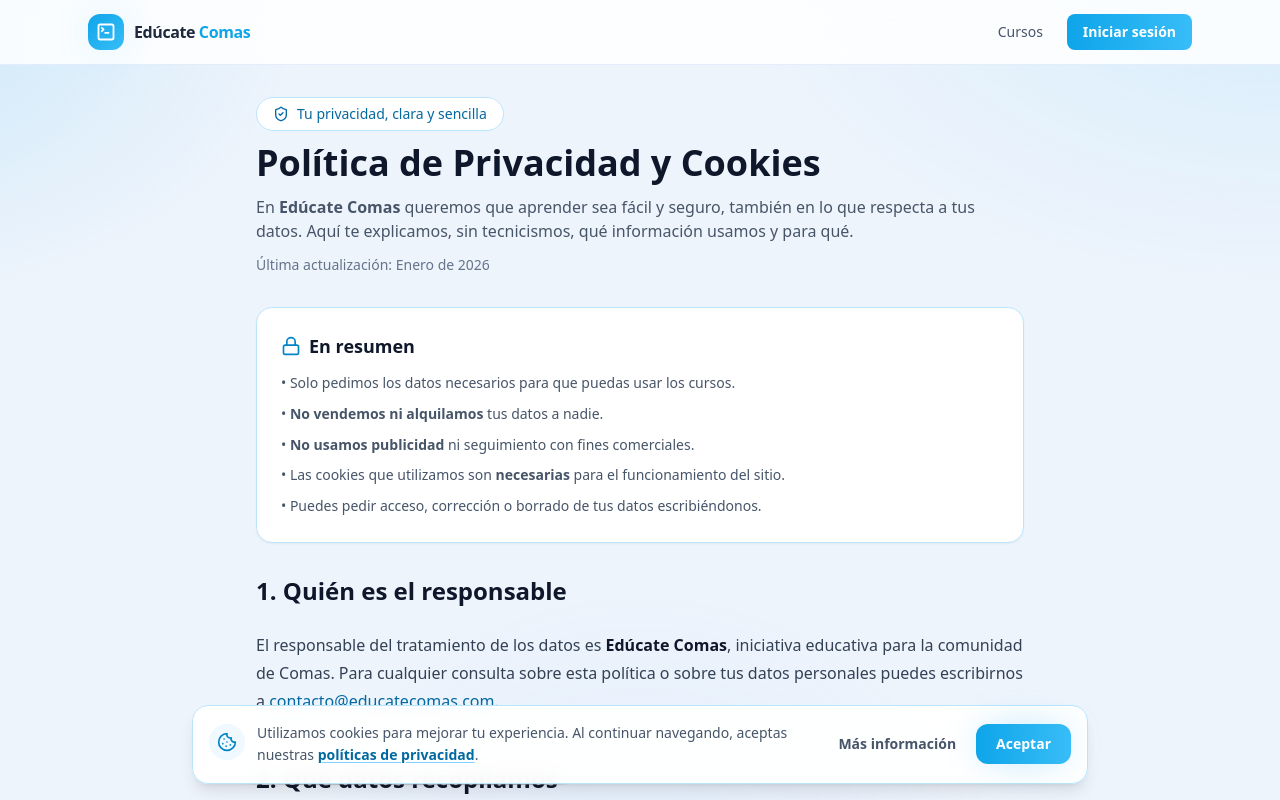
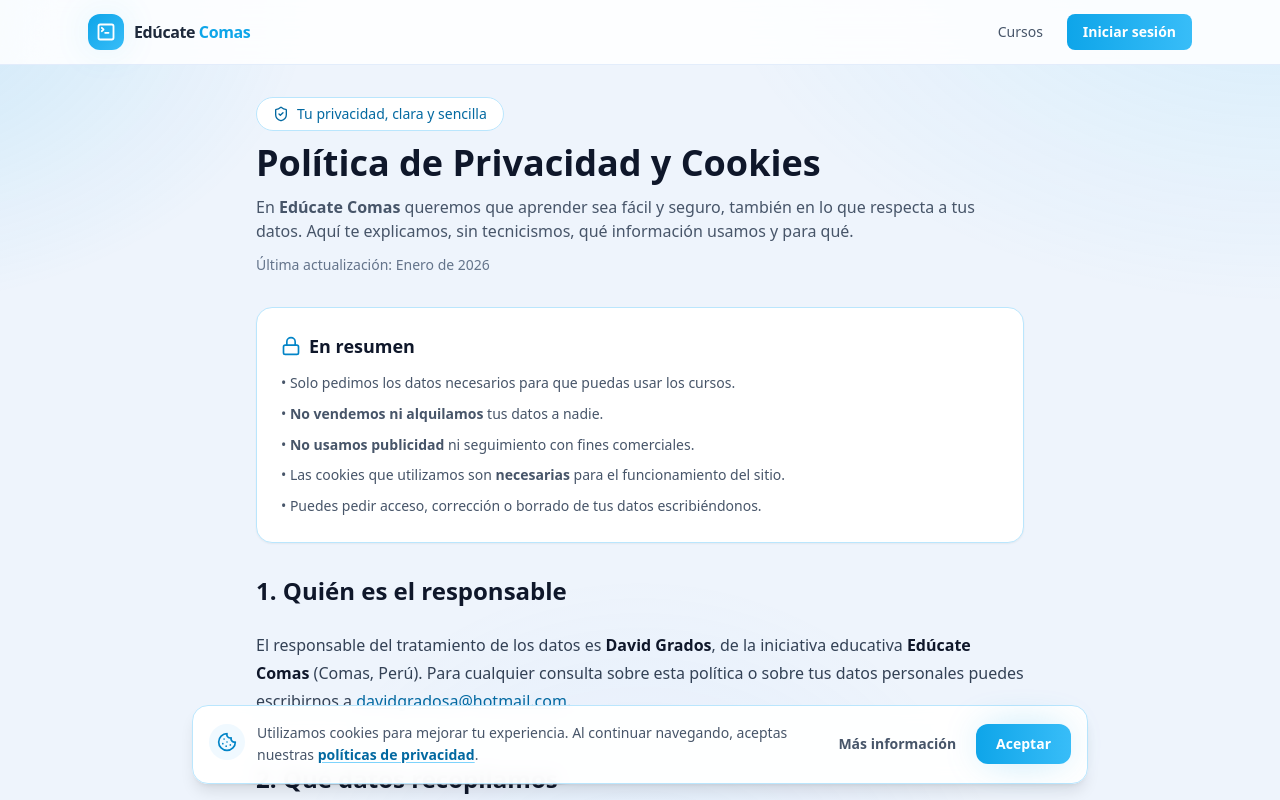
Before and after one commit to davidgrados/plataforma-cursos, a Next.js app: page /privacidad in a window 1280 px wide. Shown: the top 800 px of the page. Built offline with nearby package versions, Linux system fonts and the light colour scheme; no server answers.

Commit message:
Contacto de privacidad: David Grados (davidgradosa@hotmail.com)

```diff
--- a/app/privacidad/page.tsx
+++ b/app/privacidad/page.tsx
@@ -9,7 +9,8 @@ export const metadata: Metadata = {
 };
 
 const ACTUALIZADO = 'Enero de 2026';
-const CONTACTO = 'contacto@educatecomas.com';
+const CONTACTO = 'davidgradosa@hotmail.com';
+const RESPONSABLE = 'David Grados';
 
 export default function PrivacidadPage() {
   return (
@@ -48,9 +49,9 @@ export default function PrivacidadPage() {
       <div className="prose prose-slate max-w-none prose-headings:scroll-mt-24 prose-a:text-sky-700">
         <h2>1. Quién es el responsable</h2>
         <p>
-          El responsable del tratamiento de los datos es <strong>Edúcate Comas</strong>, iniciativa
-          educativa para la comunidad de Comas. Para cualquier consulta sobre esta política o sobre
-          tus datos personales puedes escribirnos a{' '}
+          El responsable del tratamiento de los datos es <strong>{RESPONSABLE}</strong>, de la
+          iniciativa educativa <strong>Edúcate Comas</strong> (Comas, Perú). Para cualquier consulta
+          sobre esta política o sobre tus datos personales puedes escribirnos a{' '}
           <a href={`mailto:${CONTACTO}`}>{CONTACTO}</a>.
         </p>
 
@@ -187,7 +188,8 @@ export default function PrivacidadPage() {
 
         <h2>12. Contacto</h2>
         <p>
-          Si tienes dudas sobre esta política o sobre cómo tratamos tus datos, escríbenos a{' '}
+          Si tienes dudas sobre esta política o sobre cómo tratamos tus datos, escribe a{' '}
+          <strong>{RESPONSABLE}</strong>:{' '}
           <a href={`mailto:${CONTACTO}`}>{CONTACTO}</a>.
         </p>
       </div>
```
